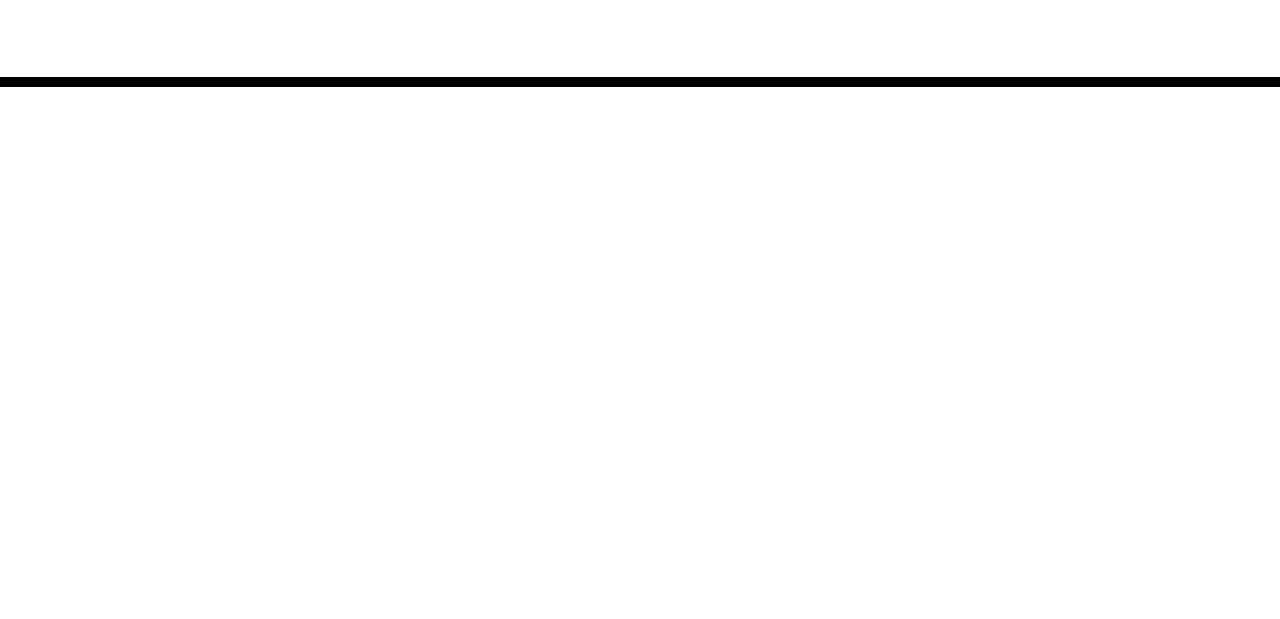
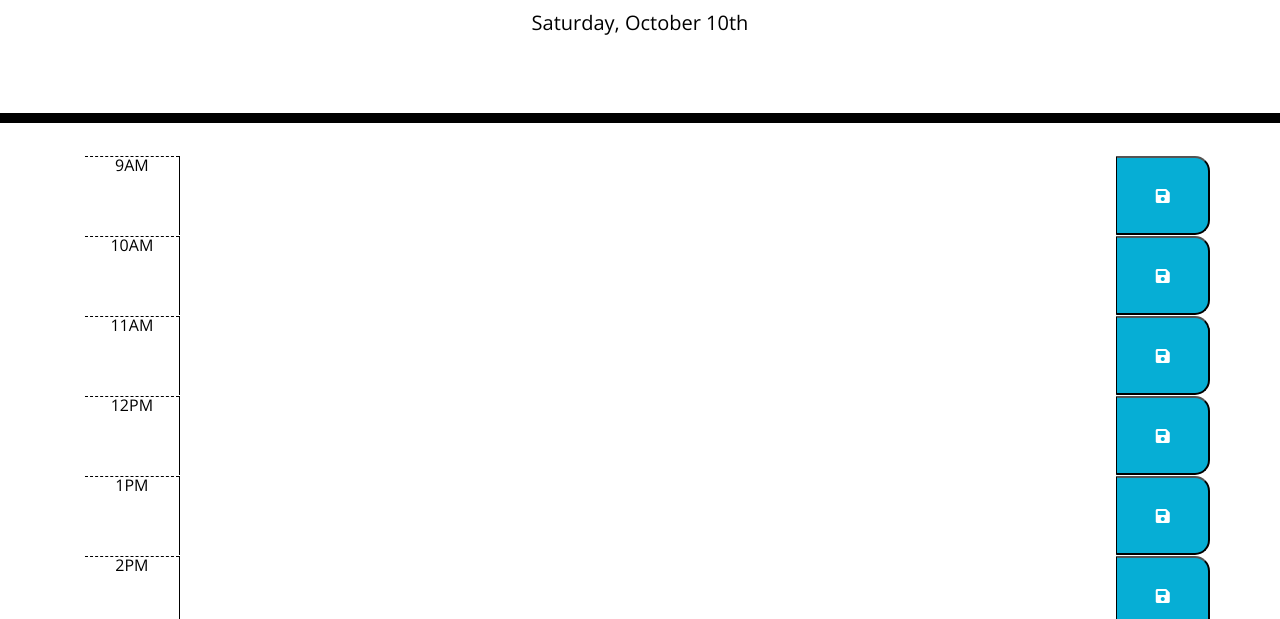
Before and after one commit to roan1088/day-planner, a plain HTML site: page index.html in a window 1280 px wide. Shown: the part 181-800 px from the top of the page. Drawn offline with nearby package versions, Linux system fonts and the light colour scheme.

Commit message:
Added working scheduler

```diff
--- a/index.html
+++ b/index.html
@@ -30,6 +30,7 @@
     </header>
     <div class="container">
       <!-- Timeblocks go here -->
+      <ul class="time-block"></ul>
     </div>
 
     <script src="https://code.jquery.com/jquery-3.4.1.min.js"></script>
--- a/script.js
+++ b/script.js
@@ -0,0 +1,54 @@
+// Display current day in header
+$("#currentDay").text(moment().format("dddd[,] MMMM Do"));
+// console.log(moment().format("h a"));
+
+// Initialization
+var businessHoursList = ["9AM", "10AM", "11AM", "12PM", "1PM", "2PM", "3PM", "4PM", "5PM"];
+var agendaList = JSON.parse(localStorage.getItem("day-planner"));
+// If there is no data
+if (!agendaList) {
+    // agendaList is empty
+    agendaList = ["", "", "", "", "", "", "", "", ""];
+}
+// console.log(agendaList);
+
+// Display
+// For each hour
+$.each(businessHoursList, function(index, businessHour) {
+    // Create a row
+    var hourRowEl = $('<li class="row">');
+    // Build the row
+        // Add an hour
+        var timeBlockEl = $('<div class="hour col-1">');
+        timeBlockEl.text(businessHour);
+        hourRowEl.append(timeBlockEl);
+
+        // Add a text area
+        var textAreaEl = $('<textarea class="col-10">');
+        // Assign past, present or future class based on the time
+        // ???
+        // textAreaEl.addClass("present");
+        textAreaEl.text(agendaList[index]);
+        hourRowEl.append(textAreaEl);
+
+        // Add a save button
+        var saveButtonEl = $('<button class="saveBtn col-1" index-value="' + index + '">');
+        saveButtonEl.html('<i class="fas fa-save"></i>');
+        hourRowEl.append(saveButtonEl);
+    // Place the row
+    $(".time-block").append(hourRowEl);
+});
+
+
+// User interation
+// When a save button is clicked
+$(".saveBtn").click(function() {
+    // Get the index value of the button
+    var indexValue = $(this).attr("index-value");
+    // console.log(indexValue);
+    // Get the agenda from the textarea
+    var agenda = $(this).prev().val();
+    // console.log(agenda);
+    agendaList[indexValue] = agenda;
+    localStorage.setItem("day-planner", JSON.stringify(agendaList));
+});
--- a/style.css
+++ b/style.css
@@ -28,6 +28,8 @@ textarea{
 .time-block{
   text-align: center;
   border-radius: 15px;
+  list-style: none;
+  padding-left: 15px;
 }
 
 .row {
@@ -40,21 +42,22 @@ textarea{
   background-color: #ffffff;
   color: #000000;
   border-top: 1px dashed #000000;
+  padding: 0;
 }
 
 .past {
   background-color: #d3d3d3;
-  color: white;
+  color: black;
 }
 
 .present {
   background-color: #ff6961;
-  color: white;
+  color: black;
 }
 
 .future {
   background-color: #77dd77;
-  color: white;
+  color: black;
 }
 
 .saveBtn {
```
